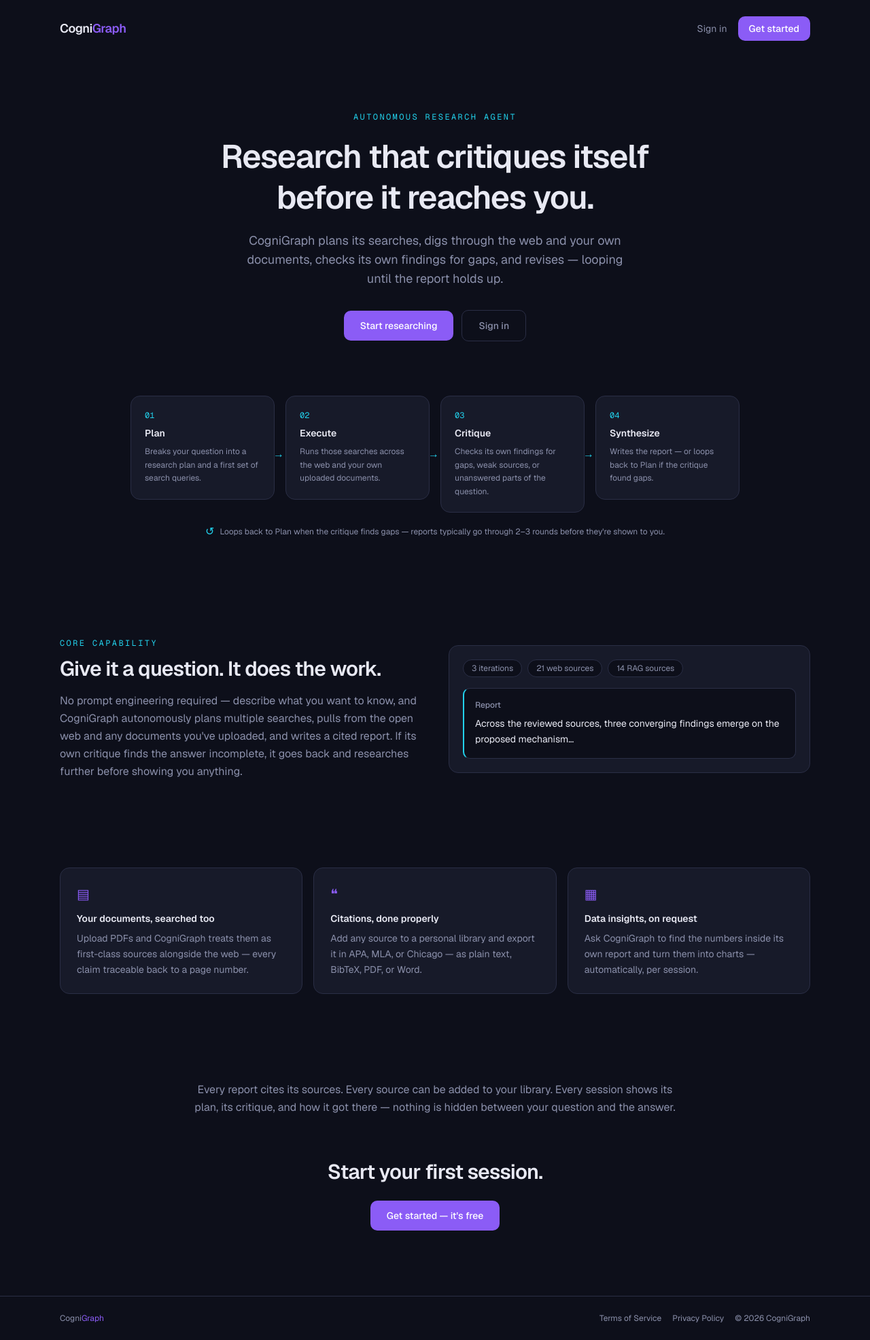
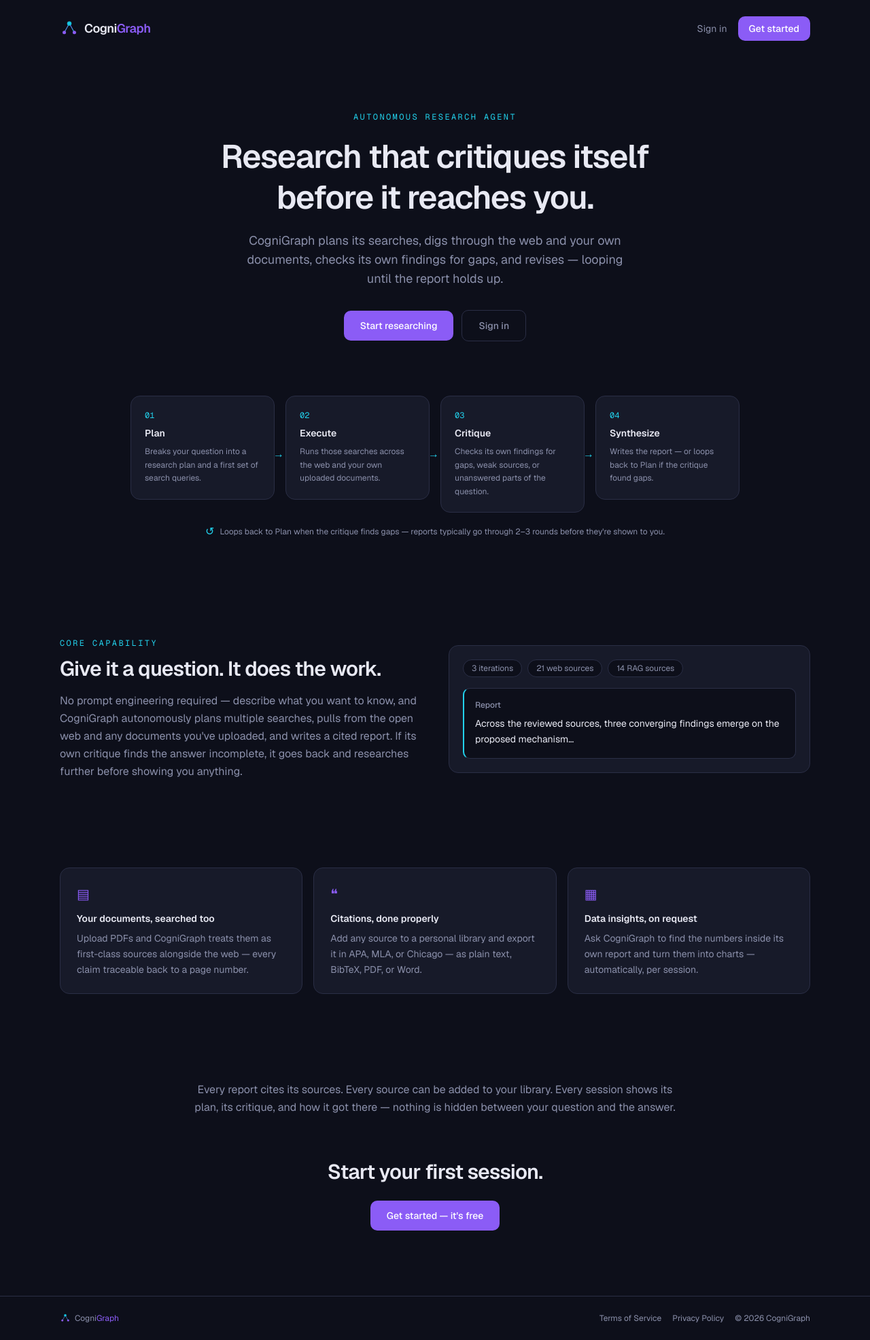
Before and after one commit to Naebi-stack/cognigraph-web, a Next.js app: page / in a window 1280 px wide. Shown: the whole page at 68% size. Built offline with nearby package versions, Linux system fonts and the light colour scheme.

Commit message:
feat: logo icon for other pages

```diff
--- a/src/app/login/page.tsx
+++ b/src/app/login/page.tsx
@@ -96,9 +96,13 @@
     <div className="flex min-h-screen items-center justify-center bg-bg px-4">
       <div className="w-full max-w-sm space-y-6">
         <div>
-          <p className="text-sm font-semibold tracking-tight text-text">
-            Cogni<span className="text-accent">Graph</span>
-          </p>
+          <div className="flex items-center gap-2">
+            {/* eslint-disable-next-line @next/next/no-img-element */}
+            <img src="/logo-mark.svg" alt="" className="h-5 w-5" />
+            <p className="text-sm font-semibold tracking-tight text-text">
+              Cogni<span className="text-accent">Graph</span>
+            </p>
+          </div>
           <h1 className="mt-4 text-2xl font-semibold text-text">Log in</h1>
           <p className="text-sm text-text-muted">Welcome back to CogniGraph</p>
         </div>
--- a/src/app/page.tsx
+++ b/src/app/page.tsx
@@ -45,9 +45,13 @@
     <div className="min-h-screen bg-bg text-text">
       {/* Nav */}
       <header className="mx-auto flex max-w-6xl items-center justify-between px-6 py-6">
+        <div className="flex items-center gap-2">
+          {/* eslint-disable-next-line @next/next/no-img-element */}
+          <img src="/logo-mark.svg" alt="" className="h-7 w-7" />
           <p className="text-lg font-semibold tracking-tight">
             Cogni<span className="text-accent">Graph</span>
           </p>
+        </div>
         <div className="flex items-center gap-4">
           <Link
             href="/login"
@@ -233,9 +237,13 @@
       {/* Footer */}
       <footer className="border-t border-border">
         <div className="mx-auto flex max-w-6xl items-center justify-between px-6 py-6 text-xs text-text-muted">
+          <div className="flex items-center gap-1.5">
+            {/* eslint-disable-next-line @next/next/no-img-element */}
+            <img src="/logo-mark.svg" alt="" className="h-4 w-4" />
             <p>
               Cogni<span className="text-accent">Graph</span>
             </p>
+          </div>
           <div className="flex items-center gap-4">
             <Link href="/terms" className="transition hover:text-text">
               Terms of Service
--- a/src/app/signup/page.tsx
+++ b/src/app/signup/page.tsx
@@ -95,9 +95,13 @@
     return (
       <div className="flex min-h-screen items-center justify-center bg-bg px-4">
         <div className="w-full max-w-sm space-y-5 text-center">
+          <div className="flex items-center justify-center gap-2">
+            {/* eslint-disable-next-line @next/next/no-img-element */}
+            <img src="/logo-mark.svg" alt="" className="h-5 w-5" />
             <p className="text-sm font-semibold tracking-tight text-text">
               Cogni<span className="text-accent">Graph</span>
             </p>
+          </div>
           <div className="rounded-xl border border-border border-l-2 border-l-signature bg-surface p-6">
             <p className="text-2xl" aria-hidden="true">
               ✉️
@@ -131,9 +135,13 @@
     <div className="flex min-h-screen items-center justify-center bg-bg px-4">
       <div className="w-full max-w-sm space-y-6">
         <div>
+          <div className="flex items-center gap-2">
+            {/* eslint-disable-next-line @next/next/no-img-element */}
+            <img src="/logo-mark.svg" alt="" className="h-5 w-5" />
             <p className="text-sm font-semibold tracking-tight text-text">
               Cogni<span className="text-accent">Graph</span>
             </p>
+          </div>
           <h1 className="mt-4 text-2xl font-semibold text-text">Sign up</h1>
           <p className="text-sm text-text-muted">
             Create your CogniGraph account
```
Lines whose indentation alone changed are shown as unchanged.
